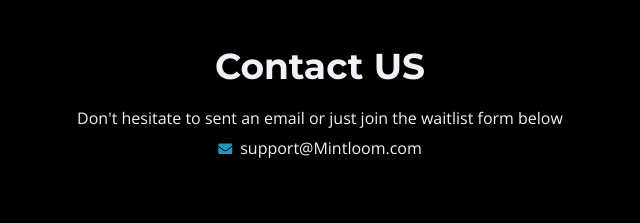
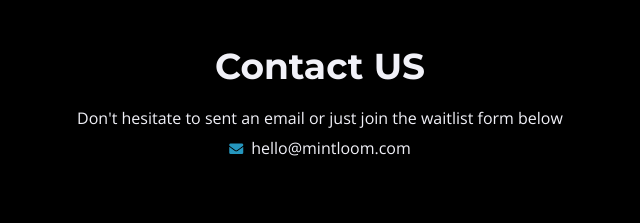
Before and after one commit to akjhaa007/Web3Miltloomtest, a plain HTML site: page index.html in a window 1280 px wide. Shown: the part 3980-4203 px from the top of the page, 320-960 px from the left. Drawn offline with nearby package versions, Linux system fonts and the light colour scheme; files that its build step writes are made by us from their sources.

Commit message:
email updated formspree connected
Signed-off-by: Abhishek Kumar Jha <akjhaa007@gmail.com>

```diff
--- a/index.html
+++ b/index.html
@@ -768,7 +768,7 @@
                         <li class="address">Don't hesitate to sent an email or just join the waitlist form below</li>
                        <!-- <li><i class="fas fa-map-marker-alt"></i>Everywhere internet and smarphone exist</li> -->
                       <!--  <li><i class="fas fa-phone"></i><a class="blue" href="tel:+918952872163">+918952872163</a></li> -->
-                        <li><i class="fas fa-envelope"></i><a class="blue" href="mailto:support@Mintloom.com?subject=Contact : Buyer/Creator Query !">support@Mintloom.com</a></li>
+                        <li><i class="fas fa-envelope"></i><a class="blue" href="mailto:hello@mintloom.com?subject=Contact : Buyer/Creator Query !">hello@mintloom.com</a></li>
 
 
 
```
